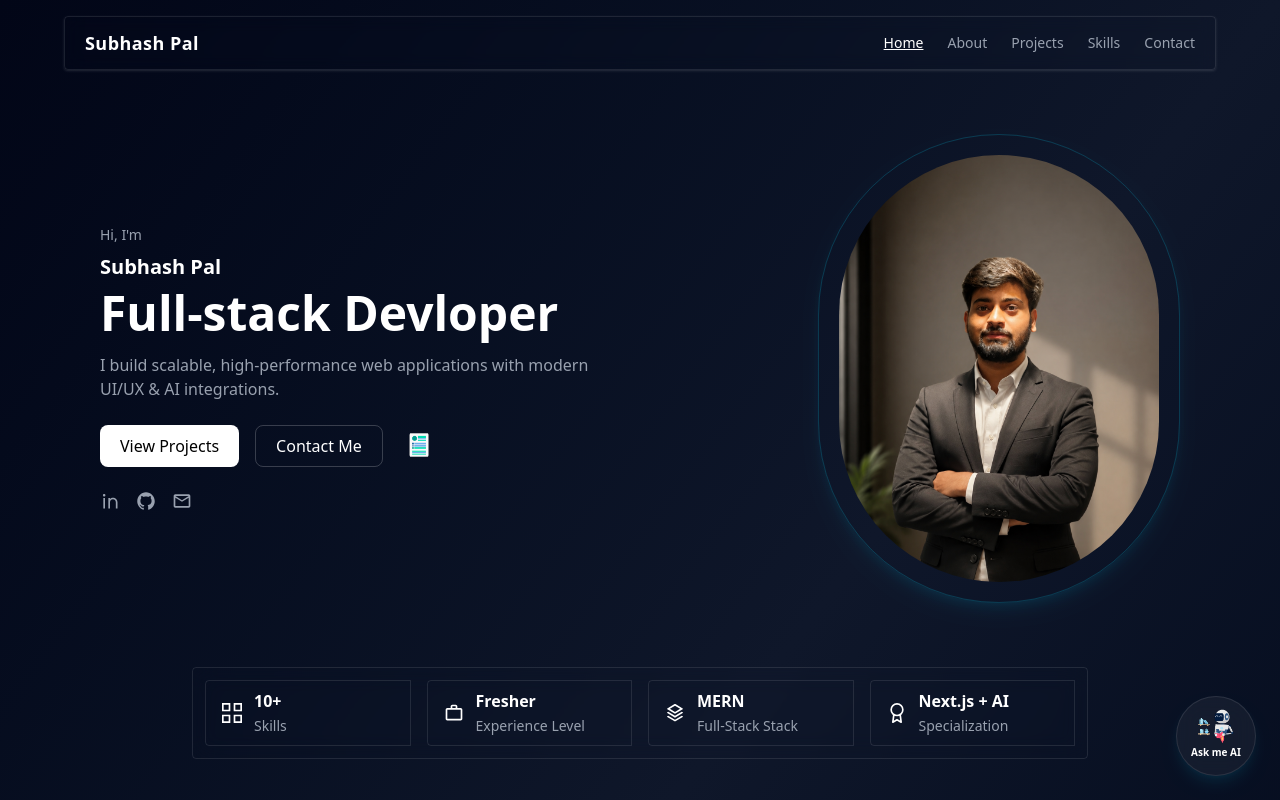
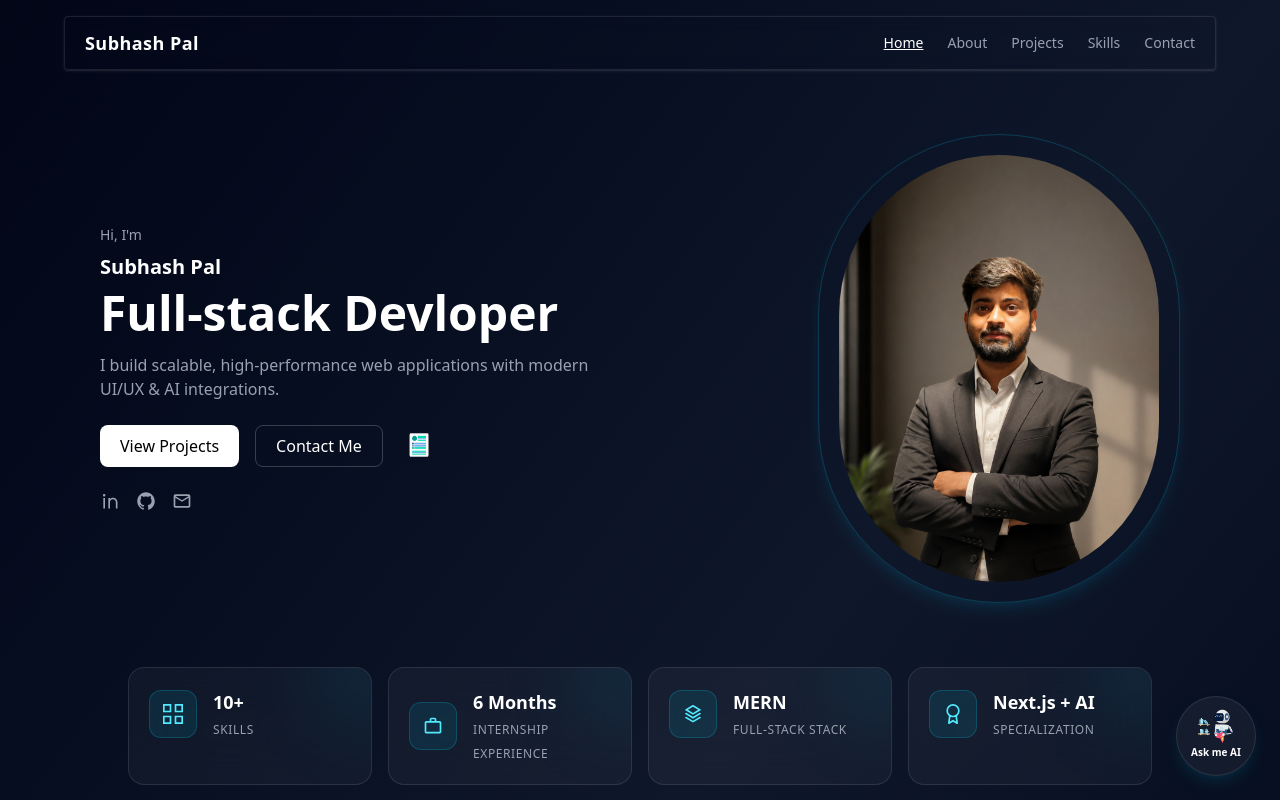
Before and after one commit to subhash-pal0011/subhash-nextjs-portfolio, a Next.js app: page / in a window 1280 px wide. Shown: the top 800 px of the page. Built offline with nearby package versions, Linux system fonts and the light colour scheme.

Commit message:
refactor: update experience stats and enhance portfolio cards

```diff
--- a/src/component/HomeSection.jsx
+++ b/src/component/HomeSection.jsx
@@ -25,7 +25,7 @@ const HomeSection = () => {
   const [sideBar, setSideBar] = useState(false)
   const stats = [
     { icon: <GrProjects />, value: "10+", label: "Skills" },
-    { icon: <MdOutlineWorkOutline />, value: "Fresher", label: "Experience Level" },
+    { icon: <MdOutlineWorkOutline />, value: "6 Months", label: "Internship Experience" },
     { icon: <RiStackLine />, value: "MERN", label: "Full-Stack Stack" },
     { icon: <FiAward />, value: "Next.js + AI", label: "Specialization" },
   ];
@@ -338,28 +338,40 @@ const HomeSection = () => {
           animate={{ opacity: 1, y: 0 }}
           transition={{ duration: 0.6 }}
           viewport={{ once: false }}
-          className="max-w-4xl mx-auto flex flex-wrap md:flex-nowrap justify-between gap-4 border border-white/10 rounded p-3 backdrop-blur-md"
+          className="max-w-5xl mx-auto grid grid-cols-1 sm:grid-cols-2 lg:grid-cols-4 gap-4"
         >
           {stats.map((item, index) => (
             <motion.div
               key={index}
               initial={{ opacity: 0, y: 20 }}
               animate={{ opacity: 1, y: 0 }}
-              transition={{ delay: index * 0.15 }}
-              className="flex items-center gap-3 flex-1 border border-white/10 rounded-l px-4 py-2 hover:bg-white/10 transition cursor-pointer"
+              transition={{ delay: index * 0.15, duration: 0.5 }}
+              whileHover={{ y: -5, scale: 1.02 }}
+              className="group relative overflow-hidden rounded-2xl border border-white/10 bg-white/4 backdrop-blur-xl px-5 py-5 transition-all duration-300 hover:border-cyan-400/40 hover:bg-white/8 hover:shadow-[0_10px_40px_rgba(34,211,238,0.12)]"
             >
-              <div className="text-xl text-white">
+              {/* Background Glow */}
+              <div className="absolute -top-10 -right-10 h-24 w-24 rounded-full bg-cyan-400/10 blur-2xl transition-all duration-300 group-hover:bg-cyan-400/20" />
+
+              <div className="relative flex items-center gap-4">
+                {/* Icon */}
+                <div className="flex h-12 w-12 shrink-0 items-center justify-center rounded-xl border border-cyan-400/20 bg-cyan-400/10 text-xl text-cyan-300 transition-all duration-300 group-hover:border-cyan-400/40 group-hover:bg-cyan-400/20 group-hover:text-cyan-200">
                   {item.icon}
                 </div>
 
-              <div>
-                <h3 className="text-white font-semibold">
+                {/* Content */}
+                <div className="min-w-0">
+                  <h3 className="text-lg font-bold text-white">
                     {item.value}
                   </h3>
-                <span className="text-gray-400 text-sm">
+
+                  <span className="text-xs font-medium uppercase tracking-wider text-gray-400">
                     {item.label}
                   </span>
                 </div>
+              </div>
+
+              {/* Bottom Highlight */}
+              <div className="absolute bottom-0 left-0 h-0.5 w-0 bg-linear-to-r from-cyan-400 to-blue-500 transition-all duration-500 group-hover:w-full" />
             </motion.div>
           ))}
         </motion.div>
```
Lines whose indentation alone changed are shown as unchanged.
